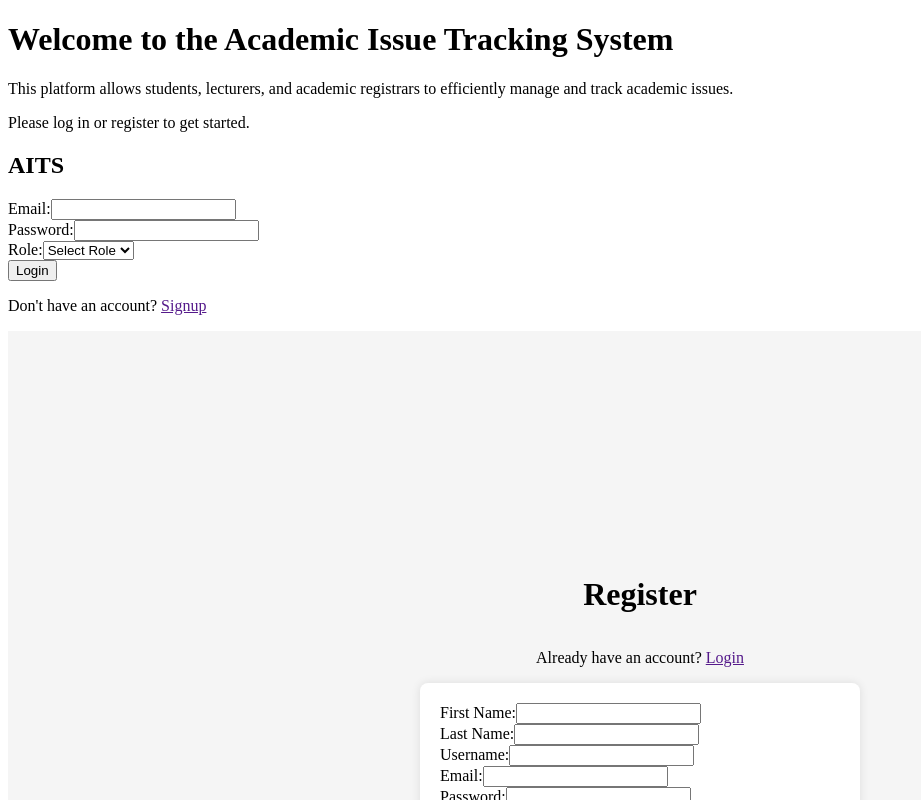
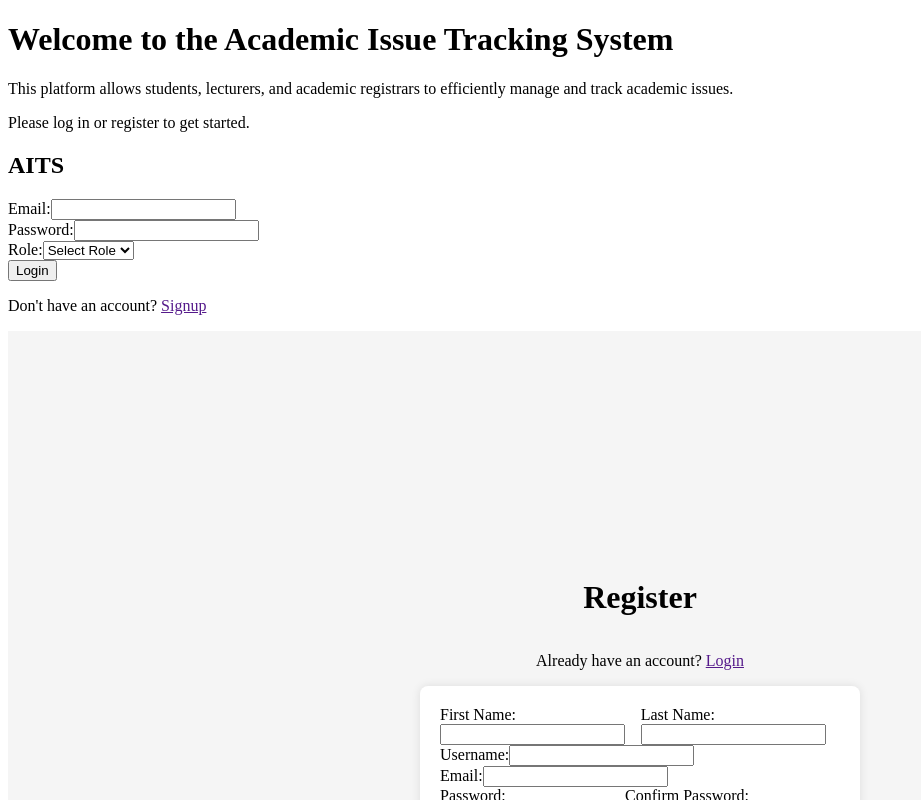
Before and after one commit to ArnoldPeterMukasa/AITS_GROUP_G, a React (Vite) app in the folder frontend_site/frontend/: page / in a window 1280 px wide. Shown: the top 800 px of the page, without its empty margins (0-921 px from the left). Built offline with nearby package versions, Linux system fonts and the light colour scheme.

Commit message:
register-container .form-row css

```diff
--- a/frontend_site/frontend/src/components/Register.css
+++ b/frontend_site/frontend/src/components/Register.css
@@ -20,3 +20,7 @@
     border-radius: 8px;
     box-shadow: 0 0 10px rgba(0, 0, 0, 0.1);
 }
+.register-container .form-row {
+    display: flex;
+    justify-content: space-between;
+}
```
